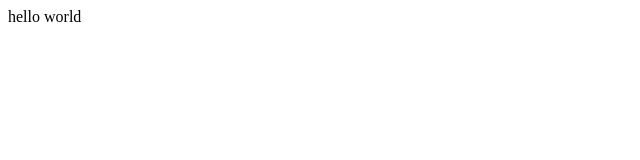
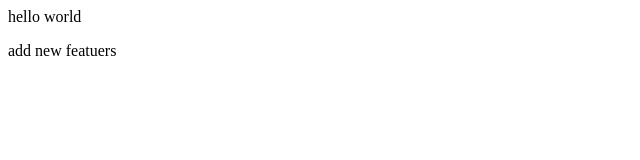
Before and after one commit to VivekTG/LocalRepo, a plain HTML site: page index.html in a window 1280 px wide. Shown: the full height of the page, 0-640 px from the left. Drawn offline with Linux system fonts and the light colour scheme.

Commit message:
Add new featuess

```diff
--- a/index.html
+++ b/index.html
@@ -1 +1,2 @@
 <p>hello world</p>
+<p> add new featuers</p>
```
